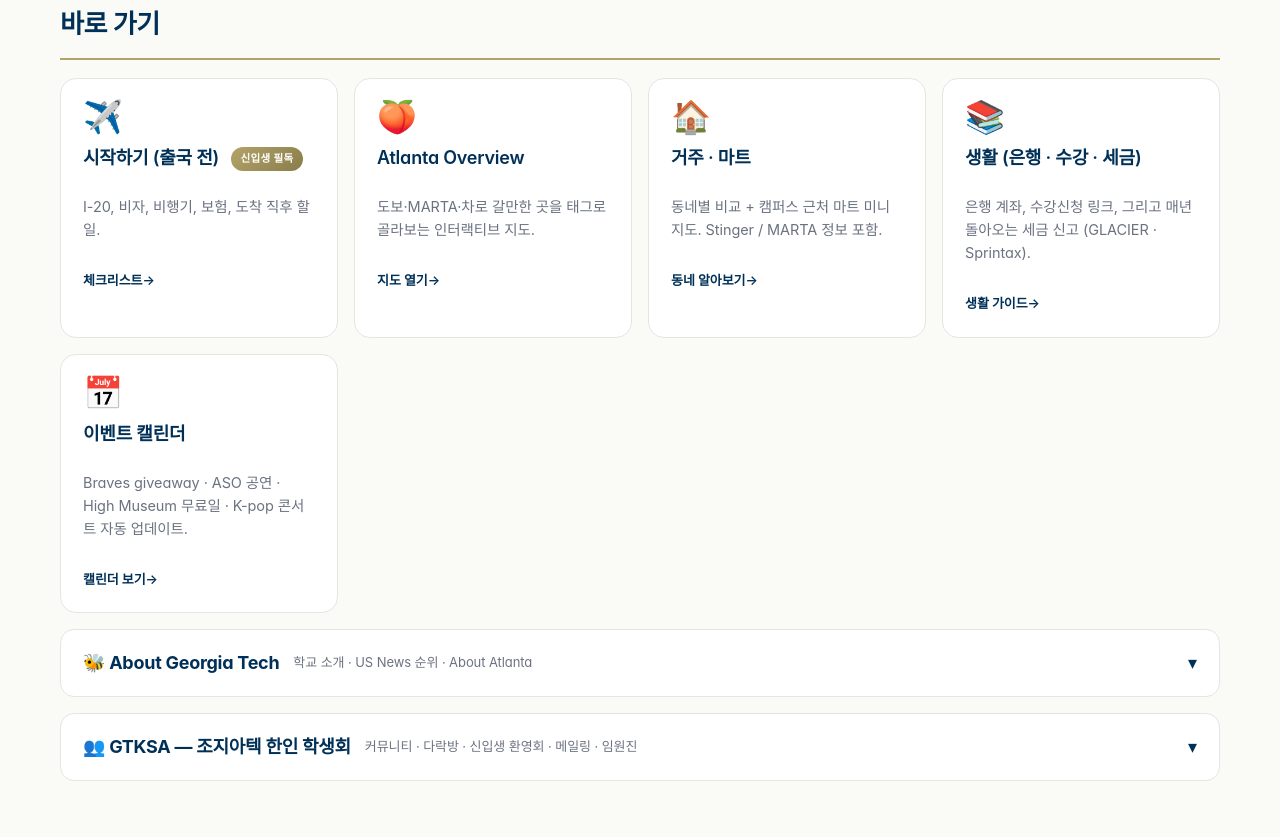
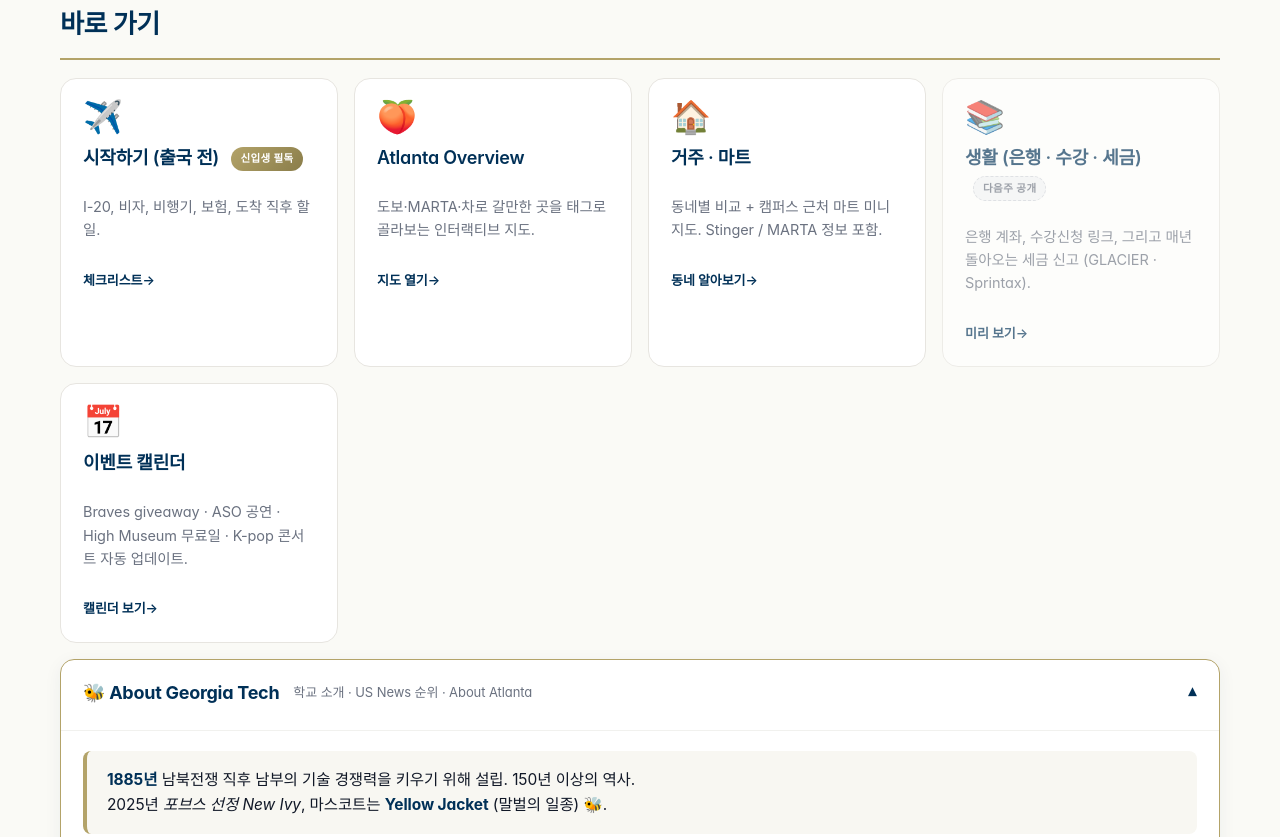
Before and after one commit to hhyy0401/gt-compass, a website: page index.html in a window 1280 px wide. Shown: the part 519-1356 px from the top of the page. Drawn offline with Linux system fonts and the light colour scheme; a web font is replaced by a local one.

Commit message:
Open accordions by default, mark 생활 as 다음주 공개

```diff
--- a/assets/style.css
+++ b/assets/style.css
@@ -230,6 +230,20 @@ p { color: var(--ink-soft); font-size: 16px; line-height: 1.7; }
   vertical-align: middle;
   margin-left: 8px;
 }
+.badge-soon {
+  display: inline-flex; align-items: center; gap: 4px;
+  font-size: 10.5px; font-weight: 600;
+  background: #f3f4f6;
+  color: var(--muted);
+  padding: 3px 9px;
+  border-radius: 999px;
+  letter-spacing: 0.04em;
+  vertical-align: middle;
+  margin-left: 8px;
+  border: 1px dashed #d1d5db;
+}
+.card-soon { opacity: 0.65; }
+.card-soon:hover { opacity: 1; }
 
 /* ── Card grid ── */
 .cards {
--- a/index.html
+++ b/index.html
@@ -39,11 +39,11 @@
       <p class="meta">동네별 비교 + 캠퍼스 근처 마트 미니 지도. Stinger / MARTA 정보 포함.</p>
       <span class="cta">동네 알아보기</span>
     </a>
-    <a href="life.html" class="card">
+    <a href="life.html" class="card card-soon">
       <span class="icon">📚</span>
-      <h3>생활 (은행 · 수강 · 세금)</h3>
+      <h3>생활 (은행 · 수강 · 세금) <span class="badge-soon">다음주 공개</span></h3>
       <p class="meta">은행 계좌, 수강신청 링크, 그리고 매년 돌아오는 세금 신고 (GLACIER · Sprintax).</p>
-      <span class="cta">생활 가이드</span>
+      <span class="cta">미리 보기</span>
     </a>
     <a href="events.html" class="card">
       <span class="icon">📅</span>
@@ -53,7 +53,7 @@
     </a>
   </div>
 
-  <details class="accordion">
+  <details class="accordion" open>
     <summary>
       <span class="acc-title">🐝 About Georgia Tech</span>
       <span class="acc-sub">학교 소개 · US News 순위 · About Atlanta</span>
@@ -96,7 +96,7 @@
     </div>
   </details>
 
-  <details class="accordion">
+  <details class="accordion" open>
     <summary>
       <span class="acc-title">👥 GTKSA — 조지아텍 한인 학생회</span>
       <span class="acc-sub">커뮤니티 · 다락방 · 신입생 환영회 · 메일링 · 임원진</span>
```
